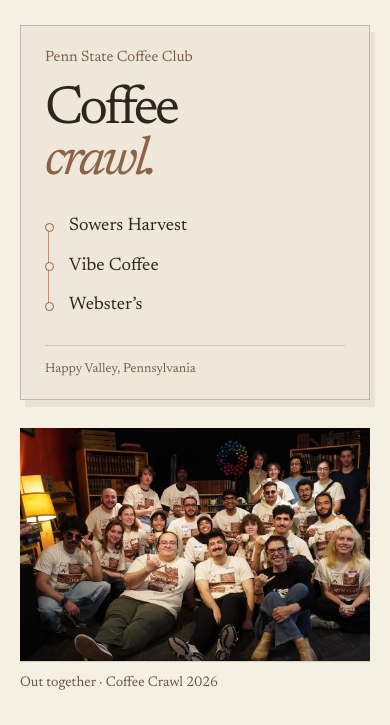
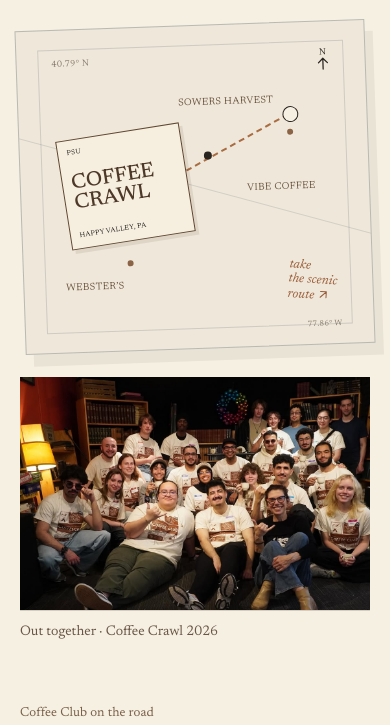
Before and after one commit to psu-coffee-club/website, a website: page index.html in a window 390 px wide. Shown: the part 5539-6264 px from the top of the page. Drawn offline with nearby package versions, Linux system fonts and the light colour scheme; a script that the page names is missing.

Commit message:
Restore illustrated crawl map and separate its mobile annotations

```diff
--- a/index.html
+++ b/index.html
@@ -26,7 +26,7 @@
     <link rel="preconnect" href="https://fonts.googleapis.com" />
     <link rel="preconnect" href="https://fonts.gstatic.com" crossorigin />
     <link href="https://fonts.googleapis.com/css2?family=Newsreader:ital,wght@0,400;0,500;0,600;1,400;1,500&display=swap" rel="stylesheet" />
-    <link rel="stylesheet" href="/styles.css?v=20260927-responsive" />
+    <link rel="stylesheet" href="/styles.css?v=20260927-crawl-map" />
     <script defer src="/script.js?v=20260927-responsive"></script>
     <script type="module" src="/bag3d.js?v=20260924-9"></script>
   </head>
@@ -149,12 +149,7 @@
 
         <section class="crawl-story section-pad" id="crawl" aria-labelledby="crawl-heading">
           <div class="crawl-visual" aria-hidden="true">
-            <div class="crawl-paper crawl-poster">
-              <p class="crawl-poster-kicker">Penn State Coffee Club</p>
-              <p class="crawl-poster-title">Coffee<br /><em>crawl.</em></p>
-              <ol class="crawl-stops"><li>Sowers Harvest</li><li>Vibe Coffee</li><li>Webster’s</li></ol>
-              <p class="crawl-poster-footer">Happy Valley, Pennsylvania</p>
-            </div>
+            <div class="crawl-paper"><span class="map-coordinate coord-one">40.79° N</span><span class="map-coordinate coord-two">77.86° W</span><span class="route-line route-main"></span><span class="route-dot dot-one"></span><span class="route-dot dot-two"></span><span class="route-dot dot-three"></span><span class="route-label label-one">SOWERS HARVEST</span><span class="route-label label-two">VIBE COFFEE</span><span class="route-label label-three">WEBSTER’S</span><span class="map-compass">N<br /><b><svg class="link-arrow" viewBox="0 0 16 16" aria-hidden="true" focusable="false"><path d="M8 14V2M3 7l5-5 5 5" /></svg></b></span><div class="crawl-sticker"><span>PSU</span><b>COFFEE<br />CRAWL</b><small>HAPPY VALLEY, PA</small></div><span class="map-doodle">take<br />the scenic<br />route <svg class="link-arrow" viewBox="0 0 16 16" aria-hidden="true" focusable="false"><path d="M4 12 12 4M4 4h8v8" /></svg></span></div>
           </div>
           <div class="crawl-copy"><h2 id="crawl-heading">Our kind<br />of <em>field trip.</em></h2><p>Past crawls have stopped at Sowers Harvest Café, Vibe Coffee Co., and Webster’s Bookstore Café. Each stop brings a new cup to try.</p><a class="text-link" href="https://www.instagram.com/psucoffee/" target="_blank" rel="noreferrer">Follow the next crawl <span aria-hidden="true"><svg class="link-arrow" viewBox="0 0 16 16" aria-hidden="true" focusable="false"><path d="M4 12 12 4M4 4h8v8" /></svg></span></a></div>
         </section>
--- a/styles.css
+++ b/styles.css
@@ -789,16 +789,6 @@
 html { -webkit-text-size-adjust: 100%; text-size-adjust: 100%; }
 .link-arrow { display: inline-block; width: .9em; height: .9em; flex: 0 0 auto; vertical-align: -.08em; fill: none; stroke: currentColor; stroke-width: 1.4; stroke-linecap: round; stroke-linejoin: round; }
 .hero-copy, .hero-art, .crawl-copy, .crawl-visual, .trip-copy, .trip-art, .section-heading > div { min-width: 0; }
-.crawl-paper.crawl-poster { display: flex; flex-direction: column; align-items: flex-start; width: min(100%, 440px); aspect-ratio: auto; padding: clamp(24px, 3vw, 42px); overflow: visible; transform: rotate(-2deg); }
-.crawl-poster::before, .crawl-poster::after { display: none; }
-.crawl-poster-kicker { margin: 0 0 20px; font-size: 15px; color: #78604b; }
-.crawl-poster-title { margin: 0 0 28px; font-size: clamp(48px, 5vw, 72px); letter-spacing: -.065em; line-height: .95; }
-.crawl-poster-title em { color: var(--caramel); }
-.crawl-stops { position: relative; display: grid; gap: 17px; padding: 0 0 0 24px; margin: 0 0 28px; list-style: none; font-size: 19px; line-height: 1.25; }
-.crawl-stops::before { position: absolute; top: 10px; bottom: 10px; left: 3px; width: 1px; background: #b58f71; content: ''; }
-.crawl-stops li { position: relative; }
-.crawl-stops li::before { position: absolute; left: -24px; top: .4em; width: 7px; height: 7px; border: 1px solid #8b6347; border-radius: 50%; background: #efe7d9; content: ''; }
-.crawl-poster-footer { margin: auto 0 0; padding-top: 16px; width: 100%; border-top: 1px solid var(--line); color: #78604b; font-size: 13px; }
 .crawl-photo-feature { margin-top: 0; }
 .board-socials a { display: inline-flex; align-items: center; gap: 5px; min-height: 44px; }
 .board-socials { gap: 0 22px; margin-top: 12px; }
@@ -834,15 +824,11 @@
   .ritual-meta, .ritual-meta span:last-child { font-size: 14px; }
   .crawl-story { gap: 36px; }
   .crawl-visual { min-height: 0; }
-  .crawl-paper.crawl-poster { transform: none; box-shadow: 5px 7px 0 rgba(72,54,39,.07); }
   .crawl-photo-feature { margin: 0 var(--page-gutter) 12px; }
   .crawl-photo-feature img { height: auto; aspect-ratio: 3 / 2; object-fit: contain; }
   .crawl-photo-feature figcaption { padding: 12px 0 0; font-size: 14px; line-height: 1.4; }
   .trip-section { grid-template-columns: 1fr; gap: 28px; }
   .trip-copy > p:not(.eyebrow) { max-width: 55ch; }
-  .trip-art.trip-photo-story { display: grid; grid-template-columns: repeat(3, minmax(0, 1fr)); gap: 14px; min-height: 0; margin: 0; }
-  .trip-photo { position: static; width: auto; padding: 5px; transform: none; box-shadow: none; }
-  .trip-photo-date { position: static; grid-column: 1 / -1; font-size: 14px; }
   .photo-journal { grid-template-columns: repeat(2, minmax(0, 1fr)); grid-template-rows: auto; gap: 24px 18px; }
   .journal-photo-lead { grid-column: 1 / -1; grid-row: auto; }
   .journal-photo img { flex: none; height: auto; aspect-ratio: 1; }
@@ -889,13 +875,6 @@
   .ritual-card > p { max-width: 45ch; }
   .crawl-story { grid-template-columns: 1fr; gap: 28px; padding-bottom: 28px; }
   .crawl-copy { grid-row: 1; }
-  .crawl-paper.crawl-poster { width: 100%; max-width: 440px; padding: 24px; }
-  .crawl-poster-title { font-size: 54px; }
-  .crawl-stops { font-size: 18px; }
-  .trip-art.trip-photo-story { grid-template-columns: repeat(2, minmax(0, 1fr)); gap: 12px; }
-  .trip-photo-friends { grid-column: 1 / -1; }
-  .trip-photo-friends img { aspect-ratio: 4 / 3; object-position: center 35%; }
-  .trip-photo-date { margin-top: 2px; }
   .journal-photo figcaption { font-size: 14px; gap: 6px; }
   .journal-photo b { font-size: 12px; }
   .instagram-section { padding-top: 20px; }
@@ -940,3 +919,27 @@
   .unseal-stage { padding-block: 24px; }
   .stage-product { min-height: 280px; }
 }
+
+/* Keep the original illustrated map; allocate each annotation its own space on touch layouts. */
+@media (max-width: 1024px) {
+  .crawl-paper { container-type: inline-size; width: min(100%, 440px); aspect-ratio: 1.08; transform: rotate(-2deg); }
+  .crawl-paper::before { inset: 6%; }
+  .crawl-sticker { top: 32%; left: 12%; width: 36%; height: 34%; padding: 8px; padding: 2.5cqw; box-shadow: 3px 4px 0 rgba(72,54,39,.1); transform: rotate(-7deg); }
+  .crawl-sticker b { font-size: 19px; font-size: clamp(17px, 6cqw, 27px); }
+  .crawl-sticker span, .crawl-sticker small { font-size: 7px; font-size: clamp(7px, 2cqw, 9px); letter-spacing: .04em; }
+  .map-coordinate { font-size: 9px; letter-spacing: .04em; }
+  .coord-one { top: 9%; left: 10%; }
+  .coord-two { right: 9%; bottom: 5%; font-size: 8px; }
+  .map-compass { top: 8%; right: 10%; font-size: 9px; }
+  .map-compass b { font-size: 16px; }
+  .route-label { max-width: 42%; font-size: 10px; line-height: 1.25; letter-spacing: .035em; }
+  .label-one { top: 22%; left: 46%; }
+  .label-two { top: 49%; left: 65%; max-width: 27%; }
+  .label-three { top: auto; bottom: 18%; left: 12%; max-width: 38%; }
+  .map-doodle { right: 10%; bottom: 13%; font-size: 13px; line-height: 1.1; }
+  .route-line { top: 44%; left: 13%; width: 71%; }
+  .route-line::before, .route-line::after { width: 14px; height: 14px; transform: translateY(-8px); }
+  .dot-one { top: 39%; left: 53%; width: 8px; height: 8px; }
+  .dot-two { top: 33%; left: 77%; width: 6px; height: 6px; }
+  .dot-three { top: 72%; left: 30%; width: 6px; height: 6px; }
+}
```
